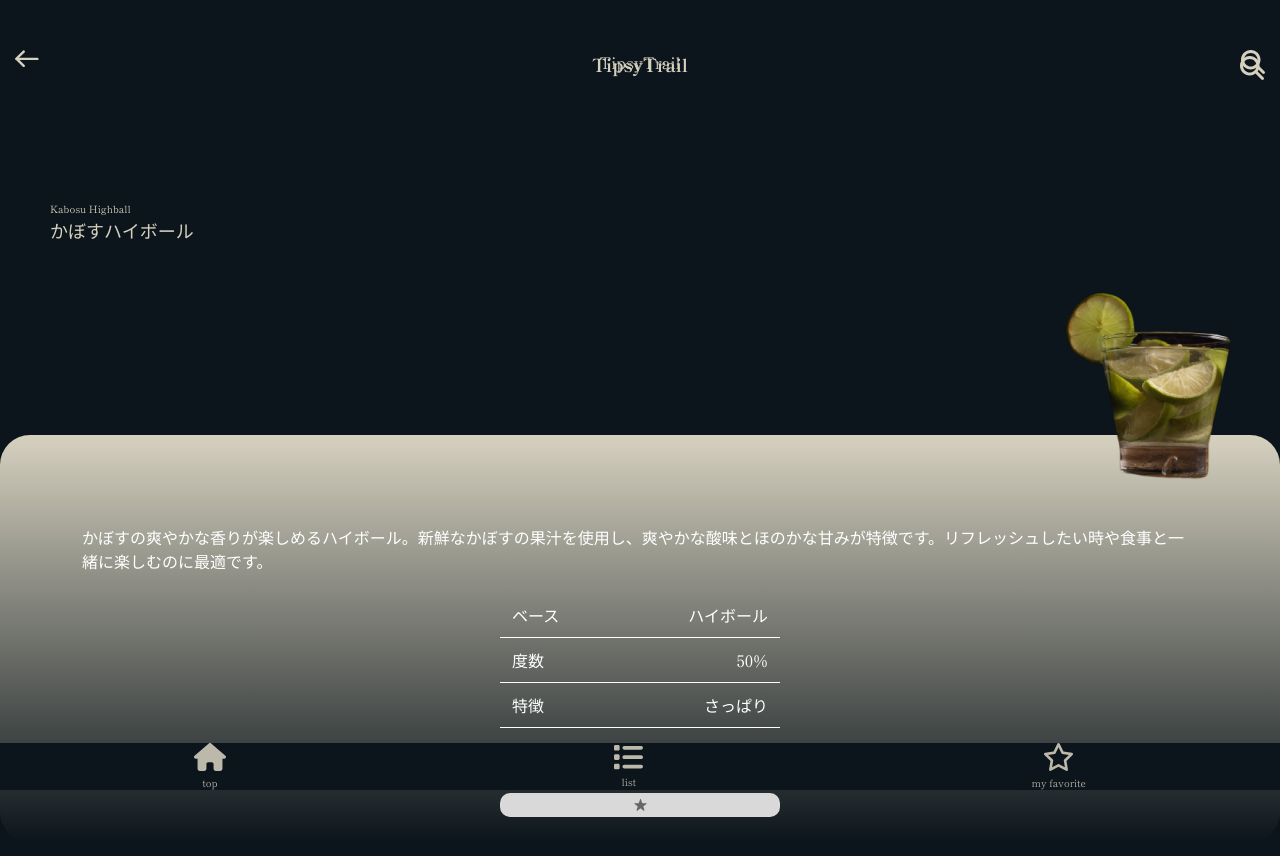
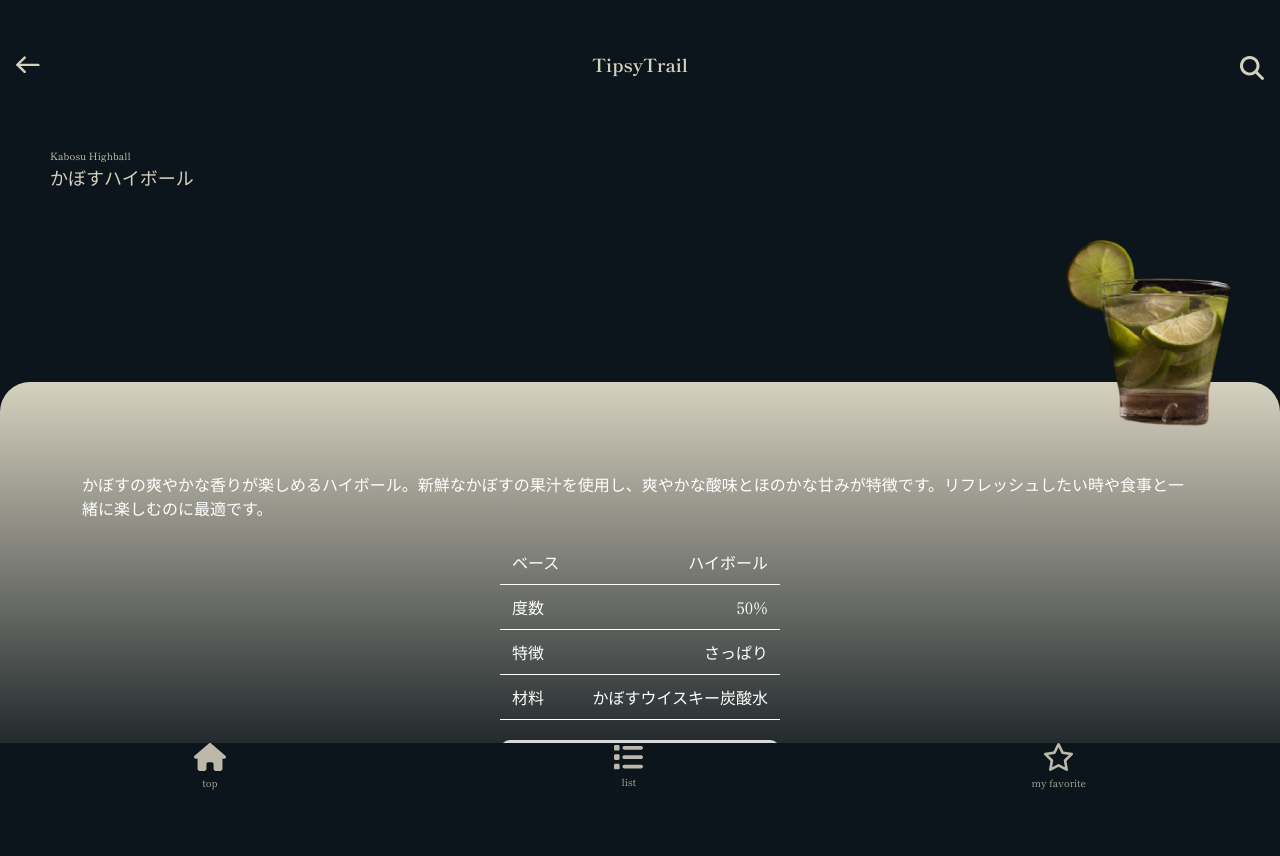
Before and after one commit to hirochan9854/tipsy-trail, a Next.js app: page /alcohol/1 in a window 1280 px wide. Shown: the top 856 px of the page. Built offline with nearby package versions, Linux system fonts and the light colour scheme; a web font is replaced by a local one.

Commit message:
コンポーネントの読み込み

```diff
--- a/src/app/alcohol/[id]/page.tsx
+++ b/src/app/alcohol/[id]/page.tsx
@@ -3,6 +3,8 @@ import { mockAlcohols } from '@/mock/mockAlcohols';
 import Image from 'next/image';
 import { FavoriteButton } from '@/components/FavoriteButton';
 import { useState } from 'react';
+import { SearchButton } from '@/components/SearchButton';
+import { BackButton } from '@/components/BackButton';
 
 export default function Home() {
   const [isFavorite, setIsFavorite] = useState(false);
@@ -13,17 +15,12 @@ export default function Home() {
   return (
     <div className="container text-[#D6D1BF] mx-auto">
       <div className="flex justify-between align-middle mx-[15px] fixed top-[50px] left-0 right-0 z-10">
-        <a href="/">
-          <Image src="/icon-arrow.svg" width={24} height={24} alt="矢印" />
-        </a>
-        {/* タイトルを入れる */}
-        <h1>TipsyTrail</h1>
-        <a href="/">
-          <Image src="/icon-serach.svg" width={24} height={24} alt="検索" />
-        </a>
+        <BackButton href="/" />
+        <h1></h1>
+        <SearchButton />
       </div>
 
-      <div className="mt-[123px] ml-[50px] mb-[191px]">
+      <div className="mt-[70px] ml-[50px] mb-[191px]">
         <p className="text-[10px]">{alcohol?.ename}</p>
         <h2 className="text-lg font-normal">{alcohol?.name}</h2> {/* お酒のベースを表示 */}
       </div>
--- a/src/app/layout.tsx
+++ b/src/app/layout.tsx
@@ -1,8 +1,6 @@
 import type { Metadata } from 'next';
 import './globals.css';
 import { Footer } from '@/components/Footer';
-import { BackButton } from '@/components/BackButton';
-import { SearchButton } from '@/components/SearchButton';
 
 export const metadata: Metadata = {
   title: 'Tipsy Trail',
@@ -17,7 +15,7 @@ export default function RootLayout({
     <html lang="ja">
       <body className="bg-[#0C151B] relative z-0">
         <h1 className="text-lg font-bold text-[#D6D1BF] text-center  mt-[50px]">TipsyTrail</h1>
-        <SearchButton />
+
         {children}
         <Footer />
       </body>
```
